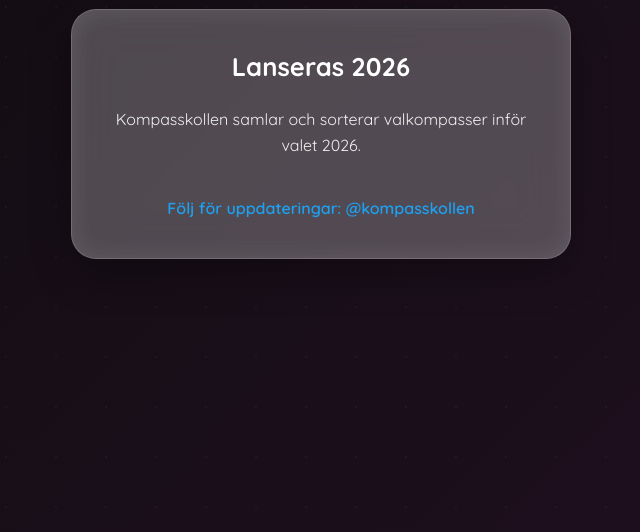
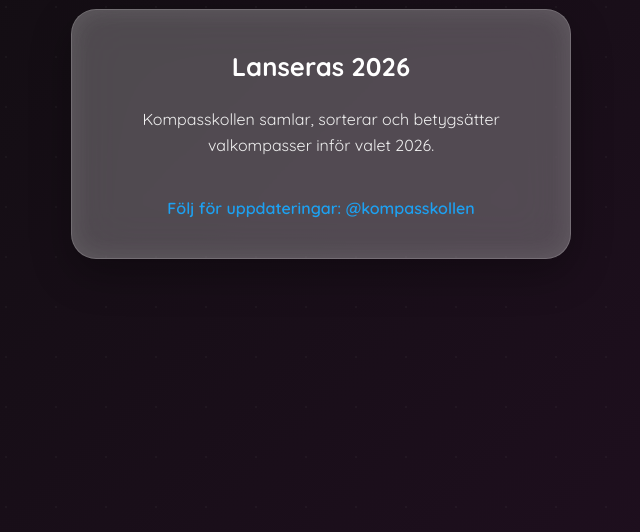
Before and after one commit to feluse/riktaren, a plain HTML site: page index.html in a window 1280 px wide. Shown: the part 318-850 px from the top of the page, without its empty margins (319-959 px from the left). Drawn offline with Linux system fonts and the light colour scheme; a web font is replaced by a local one.

Commit message:
Update index.html

```diff
--- a/index.html
+++ b/index.html
@@ -141,7 +141,7 @@ p {
   <h1>Kompasskollen</h1>
   <div class="card">
     <h2>Lanseras 2026</h2>
-    <p>Kompasskollen samlar och sorterar valkompasser inför valet 2026.</p>
+    <p>Kompasskollen samlar, sorterar och betygsätter valkompasser inför valet 2026.</p>
 <br></br>
 
     <a class="social-link" href="https://twitter.com/kompasskollen" target="_blank">Följ för uppdateringar: @kompasskollen</a>
```
